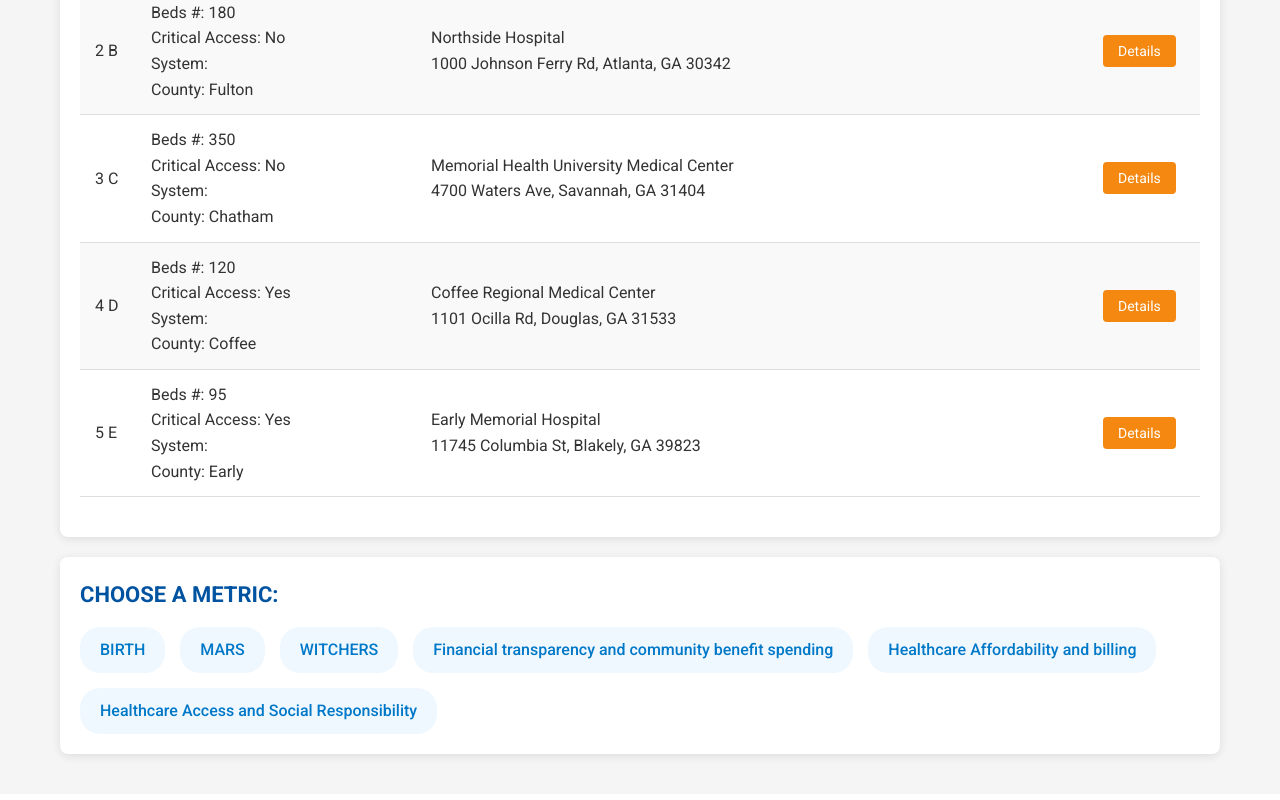
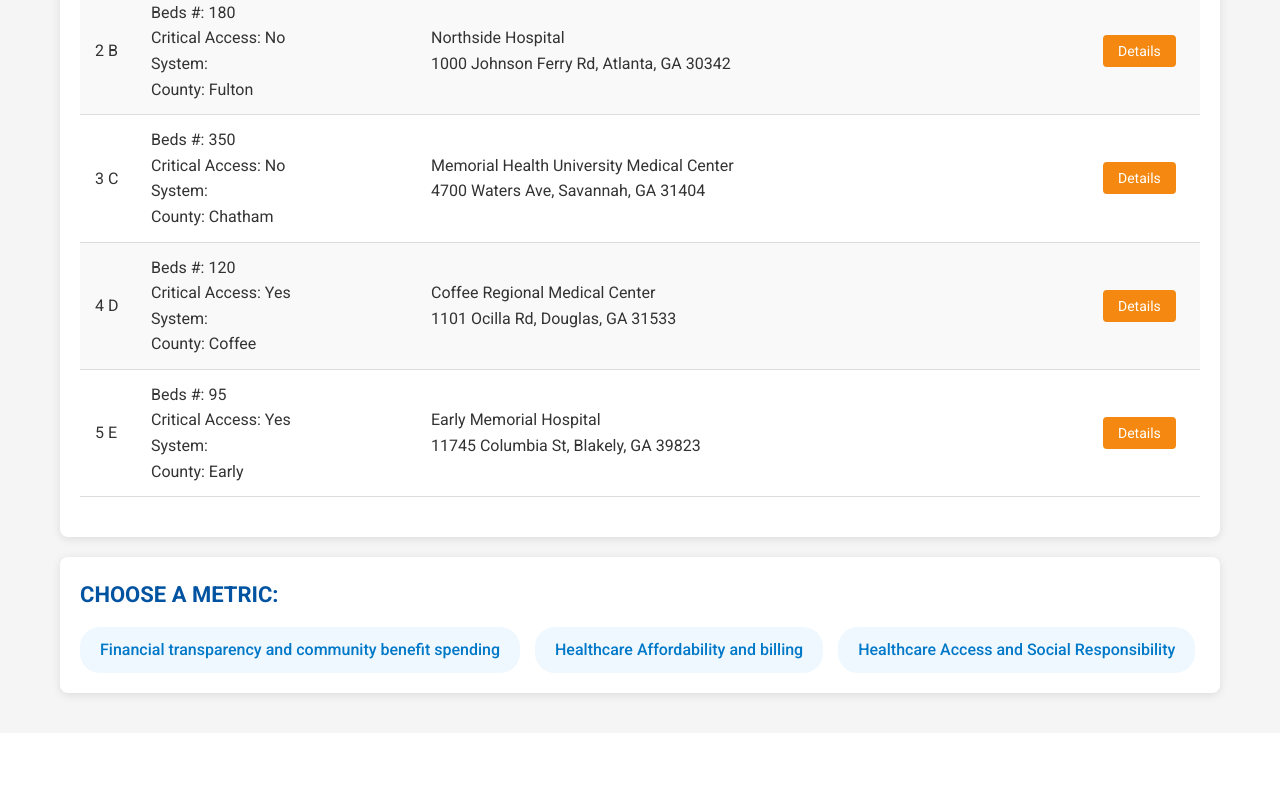
Before and after one commit to bayubanty/test_hospitality_scorecard, a plain HTML site: page index.html in a window 1280 px wide. Shown: the part 594-1394 px from the top of the page. Drawn offline with Linux system fonts and the light colour scheme.

Commit message:
Update index.html

```diff
--- a/index.html
+++ b/index.html
@@ -76,9 +76,6 @@
         <section class="metrics-section">
             <h2>CHOOSE A METRIC:</h2>
             <ul class="metrics-list">
-                <li data-metric="birth">BIRTH</li>
-                <li data-metric="mars">MARS</li>
-                <li data-metric="witchers">WITCHERS</li>
                 <li data-metric="financialTransparency">Financial transparency and community benefit spending</li>
                 <li data-metric="healthcareAffordability">Healthcare Affordability and billing</li>
                 <li data-metric="accessAndResponsibility">Healthcare Access and Social Responsibility</li>
```
